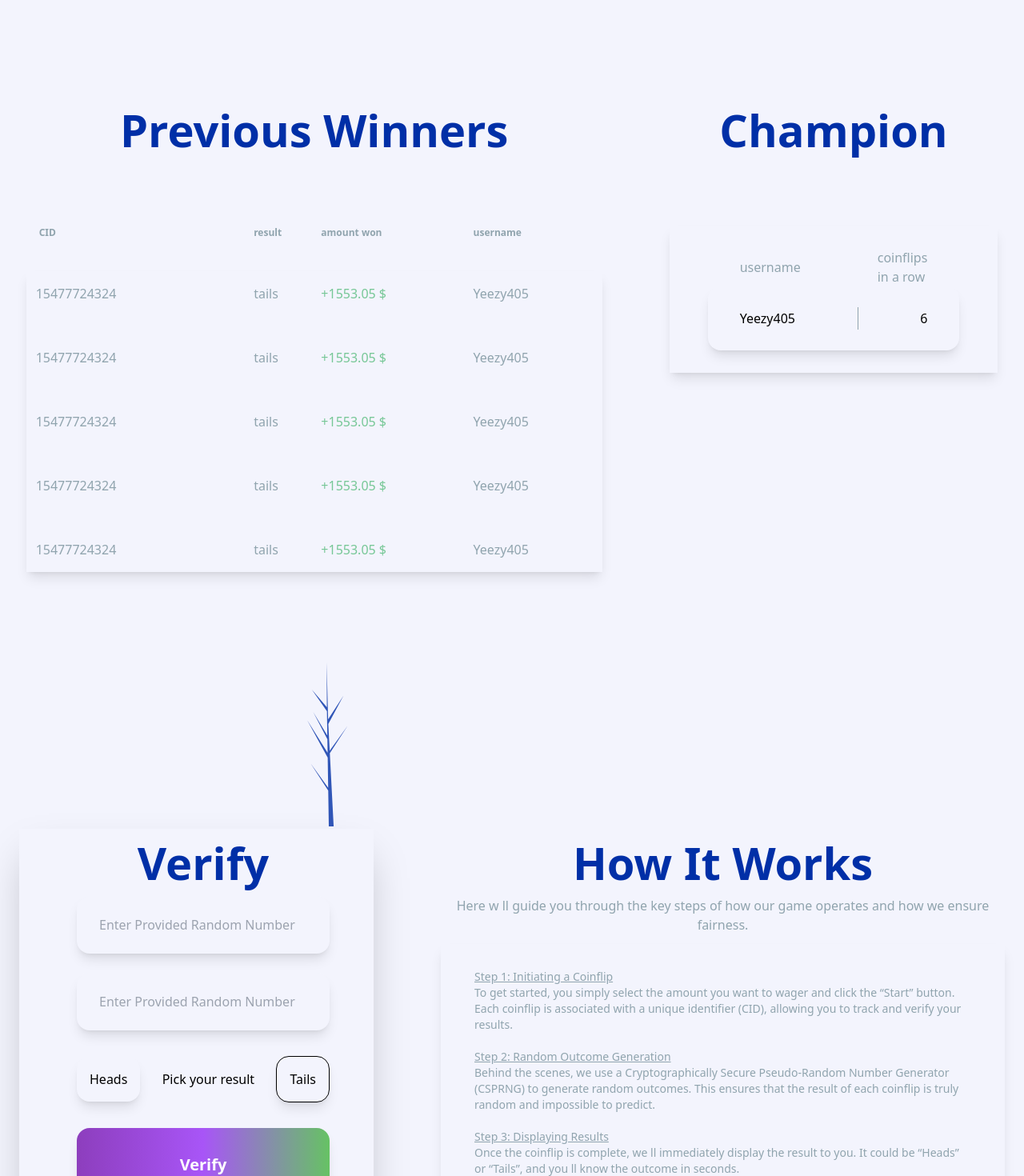
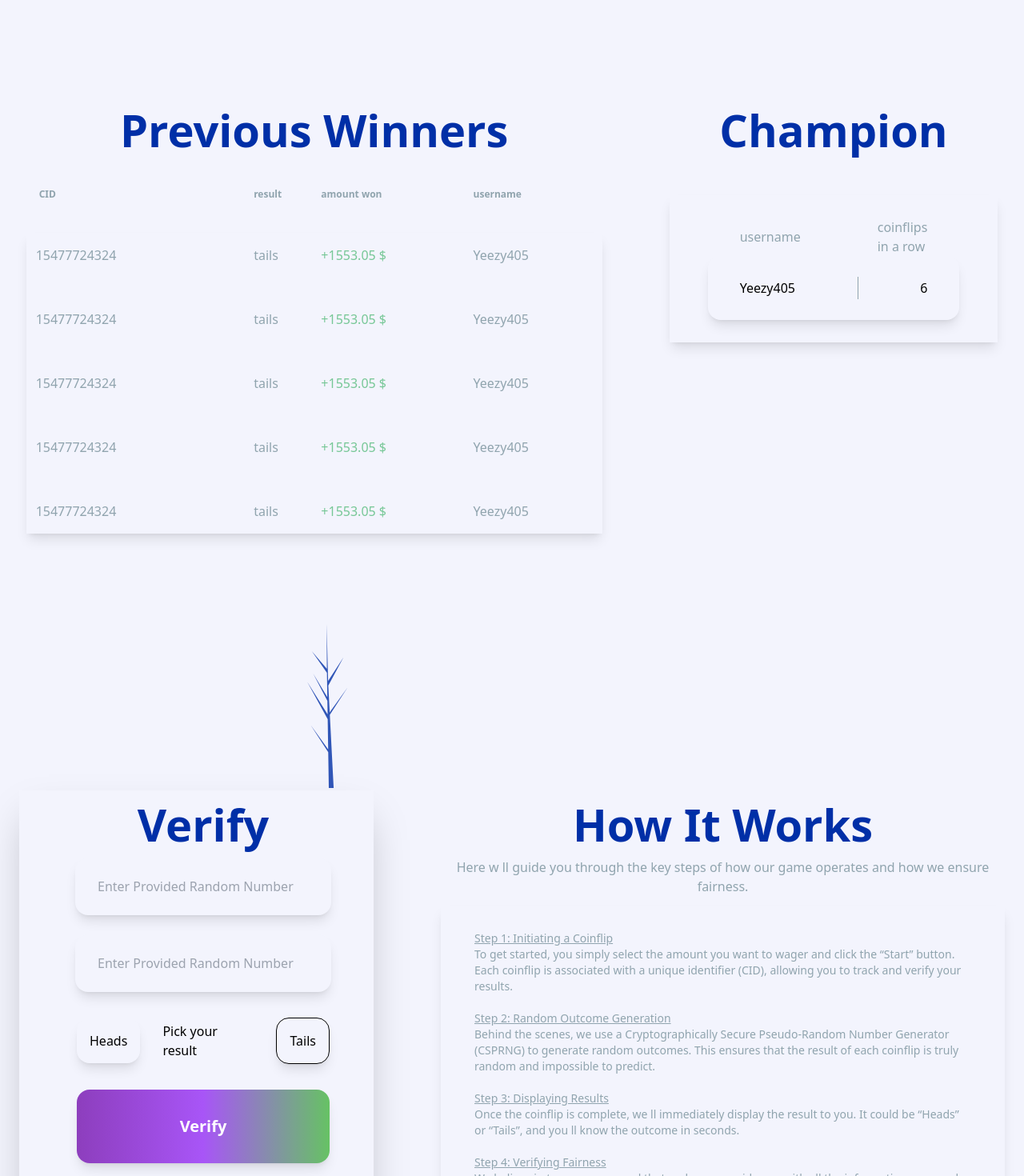
Before and after one commit to PirAdnan1/clubmetalic, a Next.js app: page / in a window 1280 px wide. Shown: the part 1460-2930 px from the top of the page at 80% size. Built offline with nearby package versions, Linux system fonts and the light colour scheme.

Commit message:
fix verify section

```diff
--- a/src/contents/Verify.jsx
+++ b/src/contents/Verify.jsx
@@ -10,9 +10,9 @@ function Verify() {
   return (
     <Container>
     <div className="relative mt-[321px]">
-      <SingleTree className="absolute -top-52 left-96" />
+      <SingleTree className="absolute -top-52 left-96 hidden lg:block" />
       <div className="flex flex-col lg:flex-row justify-center items-start gap-[84px] px-6">
-        <div className="flex flex-col justify-center mx-auto max-w-[443px] shadow-2xl pb-6 pl-[72px] pr-[55px]">
+        <div className="flex flex-col justify-center items-center max-w-[443px] shadow-2xl pb-6 pl-[72px] pr-[55px]">
           <h1 className="text-[56px] font-bold text-primary text-center">
             Verify
           </h1>
@@ -25,10 +25,10 @@ function Verify() {
             <input
               type="number"
               placeholder="Enter Provided Random Number"
-              className="max-w-[320px] py-6 outline-none pl-7 pr-3 focus:outline-none bg-[#F3F4FD] mt-6 shadow-lg rounded-2xl"
+              className="w-[320px] py-6 outline-none pl-7 pr-3 focus:outline-none bg-[#F3F4FD] mt-6 shadow-lg rounded-2xl"
             />
           </div>
-          <div className="flex items-center justify-between my-8">
+          <div className="flex items-center gap-7 justify-between my-8">
             <span className="p-4 shadow-lg rounded-2xl">Heads</span>
             <span>Pick your result</span>
             <span className="p-4 shadow-lg rounded-2xl border border-black">
@@ -45,7 +45,7 @@ function Verify() {
             placeholder="Here is your result"
           ></textarea>
         </div>
-        <div className="2xl:w-[970px] max-w-[720px]">
+        <div className="2xl:w-[970px]">
           <h1 className="text-[56px] font-bold text-primary text-center">
             How It Works
           </h1>
--- a/src/contents/Winners.jsx
+++ b/src/contents/Winners.jsx
@@ -4,7 +4,7 @@ function Winners() {
   return (
     <div className="flex flex-col lg:flex-row items-center lg:items-start justify-center gap-[84px]">
       <div className="flex flex-col shrink-0">
-        <h1 className="text-[56px] text-center pb-[78px] font-bold text-primary">Previous Winners</h1>
+        <h1 className="text-[56px] text-center pb-[30px] font-bold text-primary">Previous Winners</h1>
         <table className="table-auto 2xl:w-[970px] md:w-[720px] w-full overflow-x-auto text-start">
           <thead className="text-[#90A4AE] text-xs text-left">
             <tr>
@@ -49,7 +49,7 @@ function Winners() {
         </table>
       </div>
       <div>
-        <h1 className="text-[56px] font-bold text-center pb-[78px] text-primary">Champion</h1>
+        <h1 className="text-[56px] font-bold text-center pb-[40px] text-primary">Champion</h1>
         <div className="shadow-lg px-12 py-7">
           <div className="text-[#90A4AE] flex items-center gap-24 justify-between px-10">
             <span>username</span>
```
